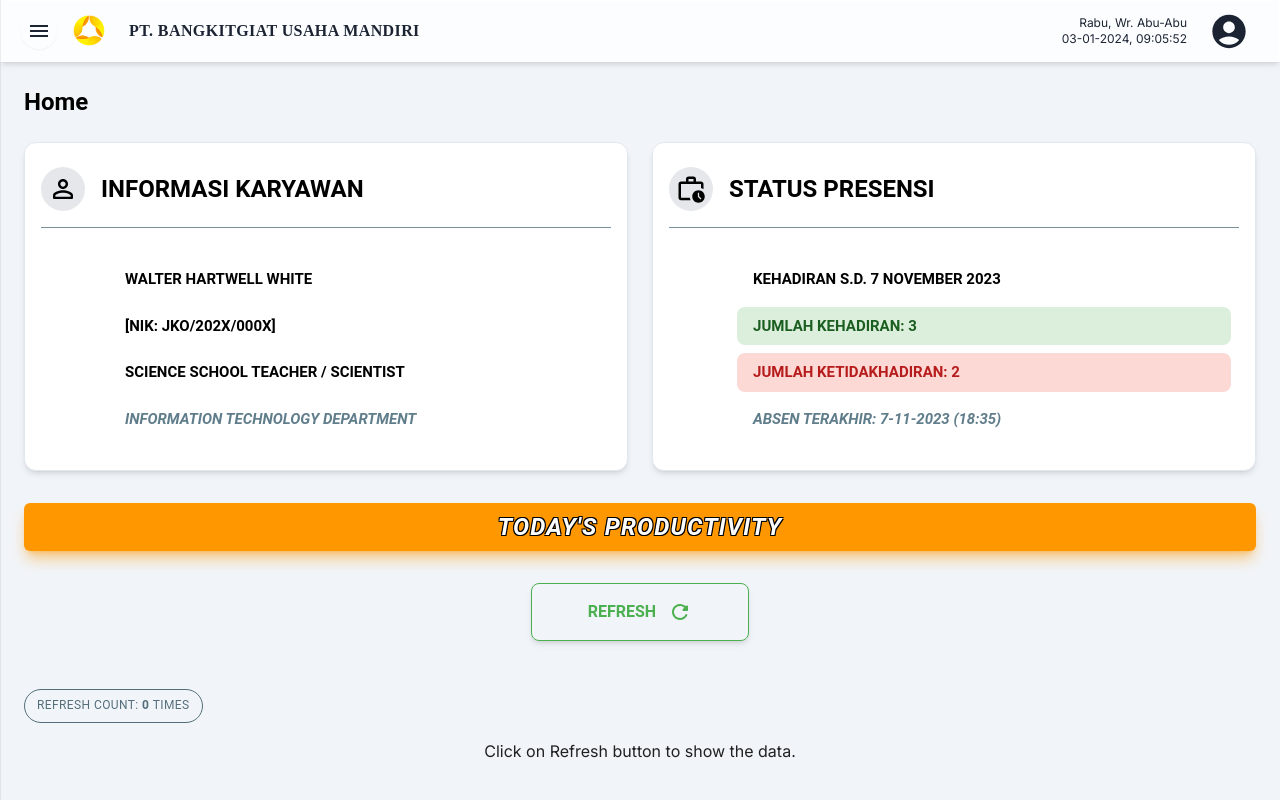
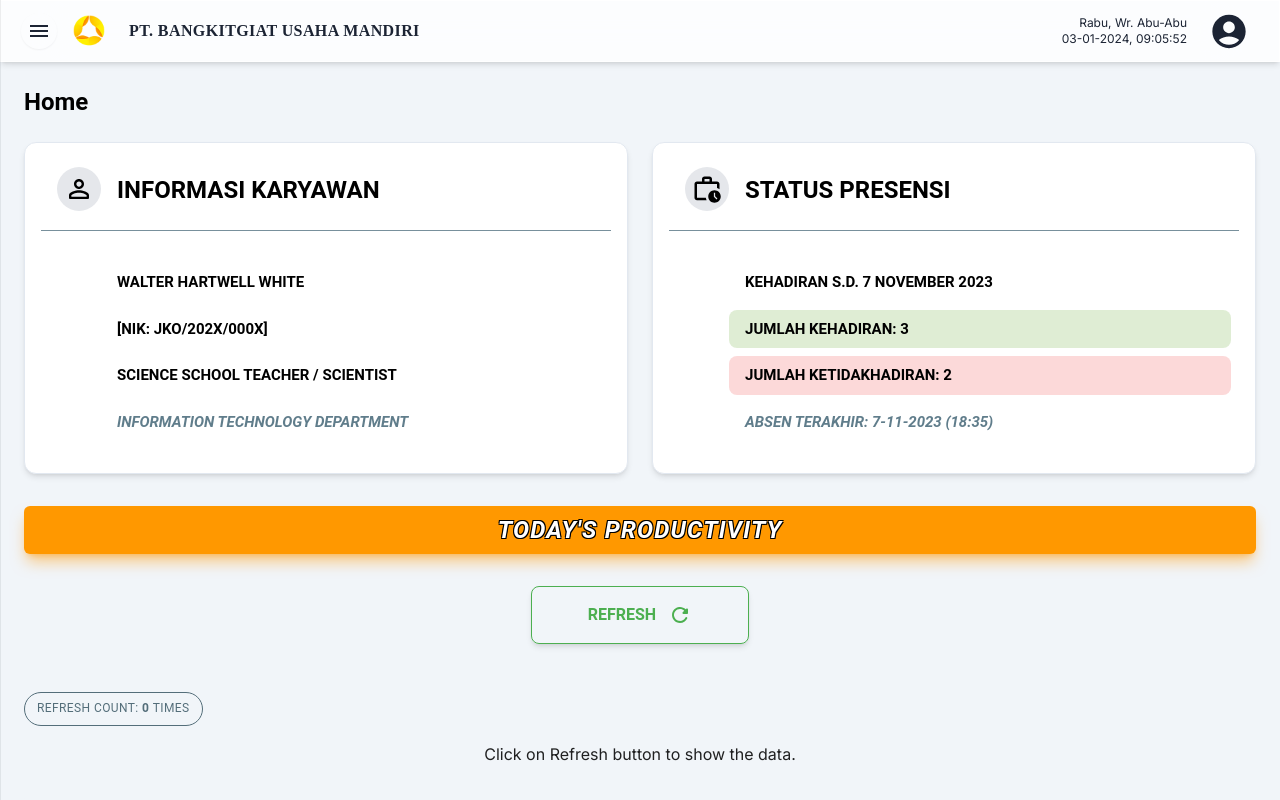
Before and after one commit to emilfauzan/erpplayground, a Next.js app: page /dashboard/home in a window 1280 px wide. Built offline with nearby package versions, Linux system fonts and the light colour scheme; no server answers.

Commit message:
fixing errors on cardsdatastats

```diff
--- a/components/common/cards/CardDataStats.tsx
+++ b/components/common/cards/CardDataStats.tsx
@@ -19,58 +19,58 @@ export default function CardDataStats({
 }: CardDataStatProp) {
 
     // if else color based on index
-    const subtitle1Color = index % 2 === 0 ? '' : '';
-    const subtitle2Color = index % 2 === 0 ? 'green' : '';
-    const subtitle3Color = index % 2 === 0 ? 'red' : '';
-    const descriptionColor = index % 2 === 0 ? '' : '';
+    const subtitle1Color = index % 2 === 0 ? "" : "";
+    const subtitle2Color = index % 2 === 0 ? "rgba(96, 165, 42, 0.2)" : "";
+    const subtitle3Color = index % 2 === 0 ? "rgba(239, 68, 68, 0.2)" : "";
+    const descriptionColor = index % 2 === 0 ? "" : "";
 
     return (
         <>
-            <Card className=" hover:shadow-orange-500 ease-in-out duration-300 border border-stroke">
+            <Card className="hover:shadow-orange-500 ease-in-out duration-300 border border-stroke">
 
                 <CardHeader
                     floated={false}
                     shadow={false}
                     color="transparent"
-                    className="rounded-none border-b border-blue-gray-400 py-2 text-center"
+                    className="rounded-none border-b border-blue-gray-400 py-2 sm:content-start sm:text-left text-center justify-center content-center"
                 >
-                    <div className="flex pb-2">
+                    <div className="flex pb-2 lg:pl-4 md:pl-4 lg:justify-start justify-center">
                         <hr className="my-3" />
-                        <div className="rounded-full bg-meta-9 flex h-11 w-11 items-center justify-center">
+                        <div className="rounded-full bg-meta-9 flex h-11 w-11 items-center justify-center flex-shrink-0 ">
                             {children}
                         </div>
-                        <Typography className="sm:pl-4 pl-4 text-title-md font-bold flex items-center justify-center uppercase">
+                        <Typography className="pl-4 text-title-md font-bold flex items-center justify-center uppercase my-1">
                             {title}
                         </Typography>
                     </div>
                 </CardHeader>
 
                 <CardBody>
-                    <div className="sm:pl-15 items-end block text-center sm:text-left">
+                    <div className="pl-0 lg:pl-13 items-end block text-center sm:text-left">
                         <Chip
                             variant="ghost"
-                                color={subtitle1Color}
                             size="lg"
                             value={subtitle1}
+                            style={{ backgroundColor: subtitle1Color }}
                             className="my-2 font-[600] text-[15px] whitespace-break-spaces flex-shrink-0"
                         />
                         <Chip
                             variant="ghost"
-                                color={subtitle2Color}
+                            style={{ backgroundColor: subtitle2Color }}
                             size="lg"
                             value={subtitle2}
                             className="my-2 font-[600] text-[15px] whitespace-break-spaces flex-shrink-0"
                         />
                         <Chip
                             variant="ghost"
-                                color={subtitle3Color}
+                            style={{ backgroundColor: subtitle3Color }}
                             size="lg"
                             value={subtitle3}
                             className="my-2 font-[600] text-[15px] whitespace-break-spaces flex-shrink-0"
                         />
                         <Chip
                             variant="ghost"
-                                color={descriptionColor}
+                            style={{ backgroundColor: descriptionColor }}
                             size="lg"
                             value={description}
                             className="my-2 font-[600] text-[15px] whitespace-break-spaces flex-shrink-0 italic text-blue-gray-500"
--- a/pages/dashboard/home/Home.tsx
+++ b/pages/dashboard/home/Home.tsx
@@ -43,7 +43,7 @@ function Home() {
 
             </div>
 
-            <Stack className='rounded-md flex-shrink-0 flex justify-between items-center py-2 px-4 my-8  bg-orange-500 shadow-lg shadow-orange-500/50'>
+            <Stack className='rounded-md flex-shrink-0 flex justify-between items-center py-2 px-4 my-8 bg-orange-500 shadow-lg shadow-orange-500/50'>
                 <Typography sx={{ flex: '1 1 100%' }}
                     variant="h5"
                     id="tableTitle"
--- a/tailwind.config.ts
+++ b/tailwind.config.ts
@@ -260,4 +260,59 @@ const config: Config = withMT({
   important: true,
 });
 
+const theme = {
+  chip: {
+    defaultProps: {
+      variant: "filled",
+      size: "md",
+      color: "blue",
+      icon: undefined,
+      open: true,
+      onClose: undefined,
+      action: undefined,
+      animate: {
+        unmount: {},
+        mount: {},
+      },
+      className: "",
+    },
+    valid: {
+      variants: ["filled", "gradient", "outlined", "ghost"],
+      sizes: ["sm", "md", "lg"],
+      colors: [
+        "blue-gray",
+        "gray",
+        "brown",
+        "deep-orange",
+        "orange",
+        "amber",
+        "yellow",
+        "lime",
+        "light-green",
+        "green",
+        "teal",
+        "cyan",
+        "light-blue",
+        "blue",
+        "indigo",
+        "deep-purple",
+        "purple",
+        "pink",
+        "red",
+        "alo"
+      ],
+    },
+    styles: {
+      variants: {
+        ghost: {
+          "alo": {
+            backgroud: "bg-orange-500/20",
+            color: "text-white",
+          },
+        },
+      },
+    },
+  },
+}
+
 export default config;
```
Lines whose indentation alone changed are shown as unchanged.
